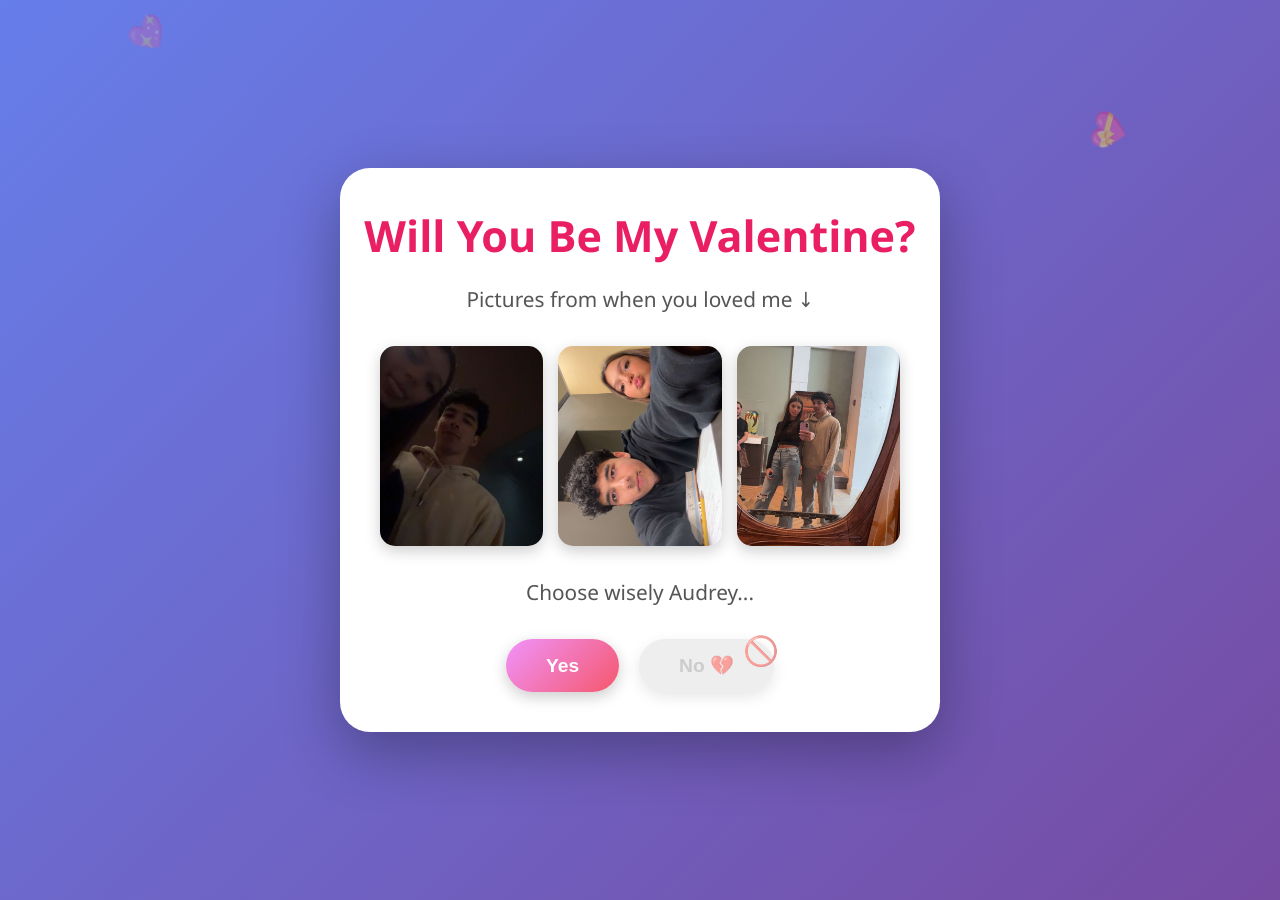
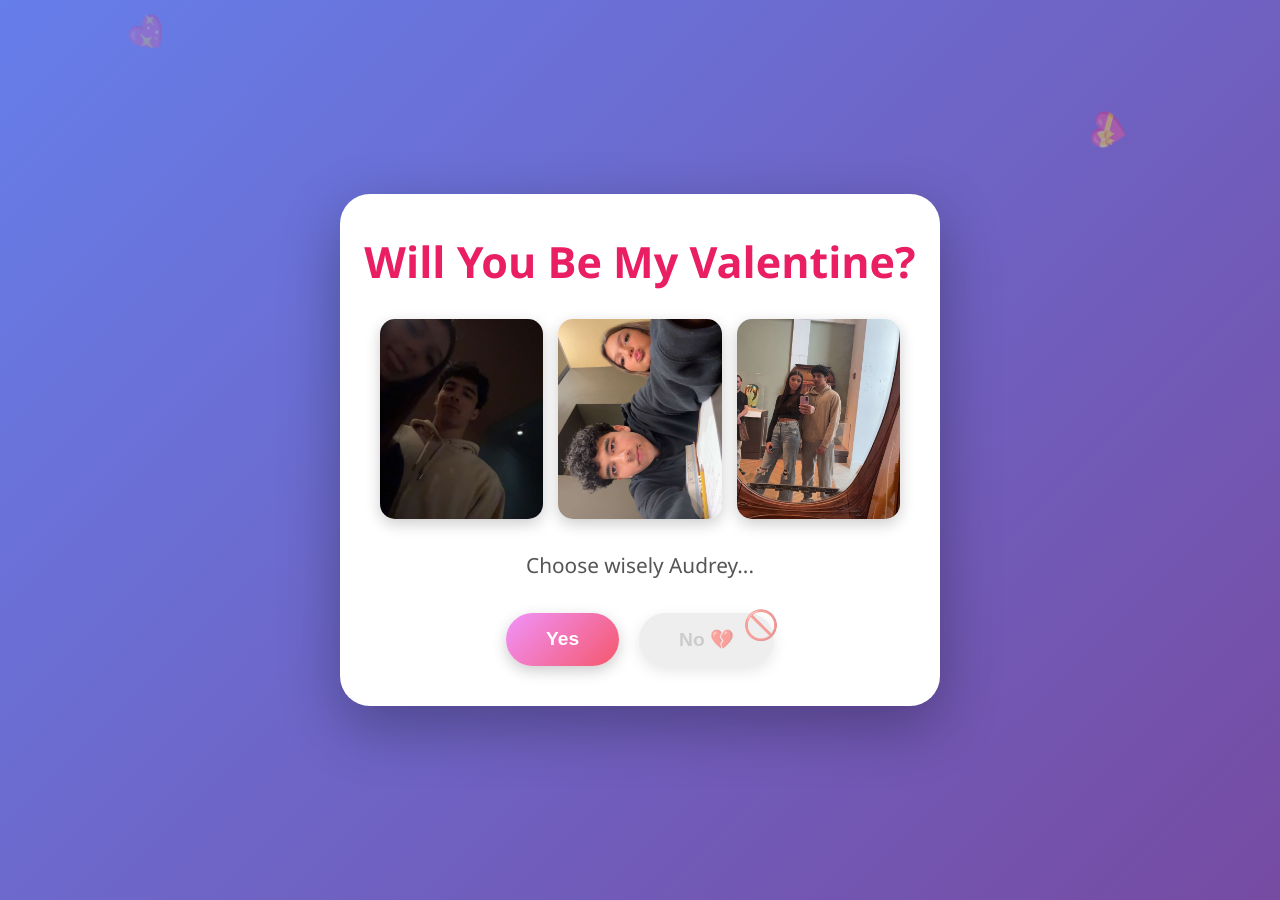
Before and after one commit to navadehaq/navadehaq.github.io, a Jekyll site: the page quiz.html, which Jekyll copies as it is, in a window 1280 px wide. Built offline with Jekyll 4.4.1, drawn with Linux system fonts in a browser that asks for light colours.

Commit message:
Update quiz.html

```diff
--- a/quiz.html
+++ b/quiz.html
@@ -208,9 +208,6 @@
     <div class="container">
         <h1>Will You Be My Valentine?</h1>
 
-        <p class="message">
-          Pictures from when you loved me ↓
-        </p>
 
         <div class="photo-grid">
             <img src="/images/IMG_9581.JPG" alt="DIA">
@@ -248,7 +245,7 @@
             confetti.style.left = Math.random() * 100 + '%';
             confetti.style.top = '-10px';
             confetti.style.fontSize = '2em';
-            confetti.innerHTML = ['🎊', '🎉', '🥳'][Math.floor(Math.random() * 7)];
+            confetti.innerHTML = ['🎉', '🥳', '❤️', '🥳', '🎉', '❤️', '🎉', '🥳', '❤️', '❤️'][Math.floor(Math.random() * 7)];
             confetti.style.pointerEvents = 'none';
             confetti.style.animation = `float ${3 + Math.random() * 3}s linear forwards`;
             document.body.appendChild(confetti);
```
Also changed, not shown: other parts of quiz.html (+1 -1 lines).
